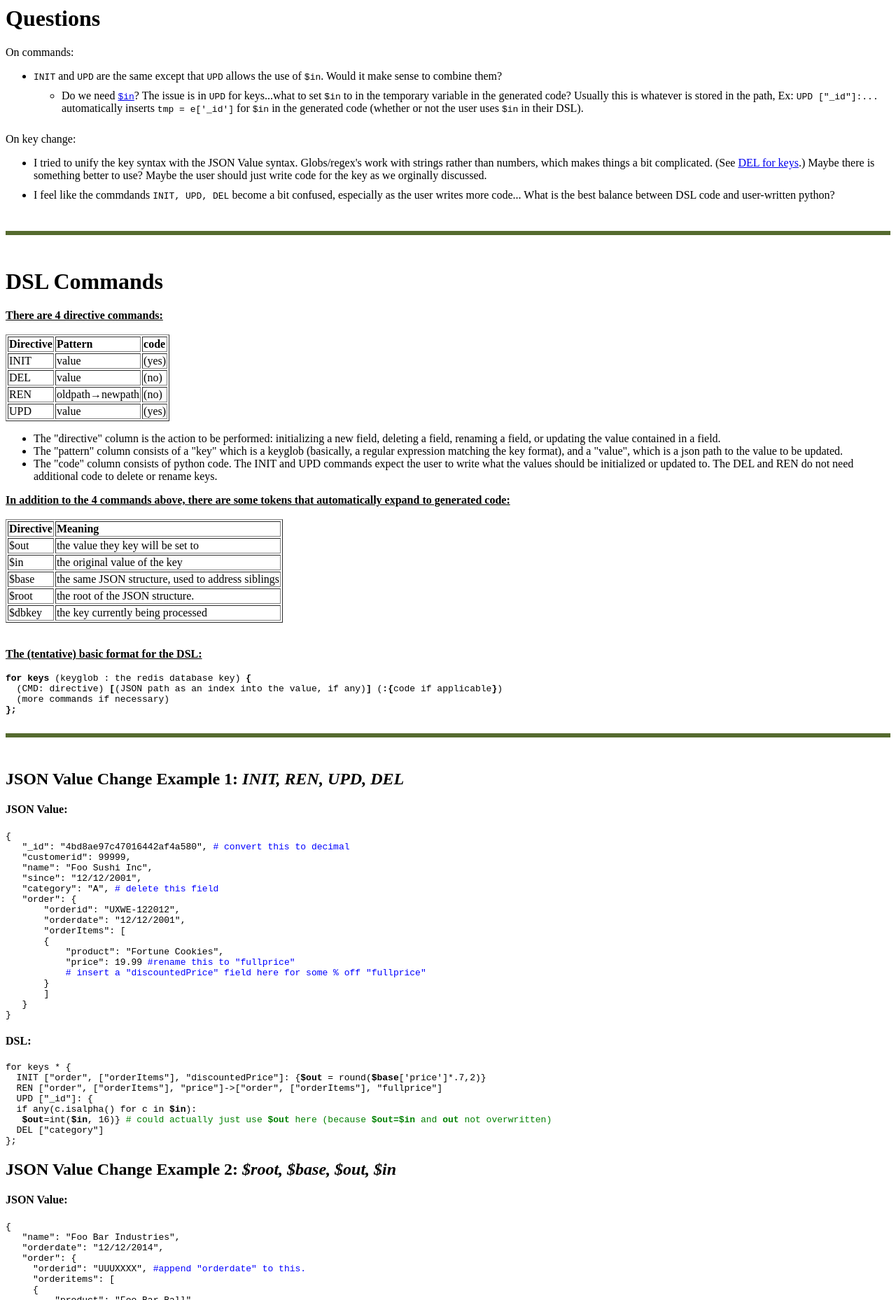
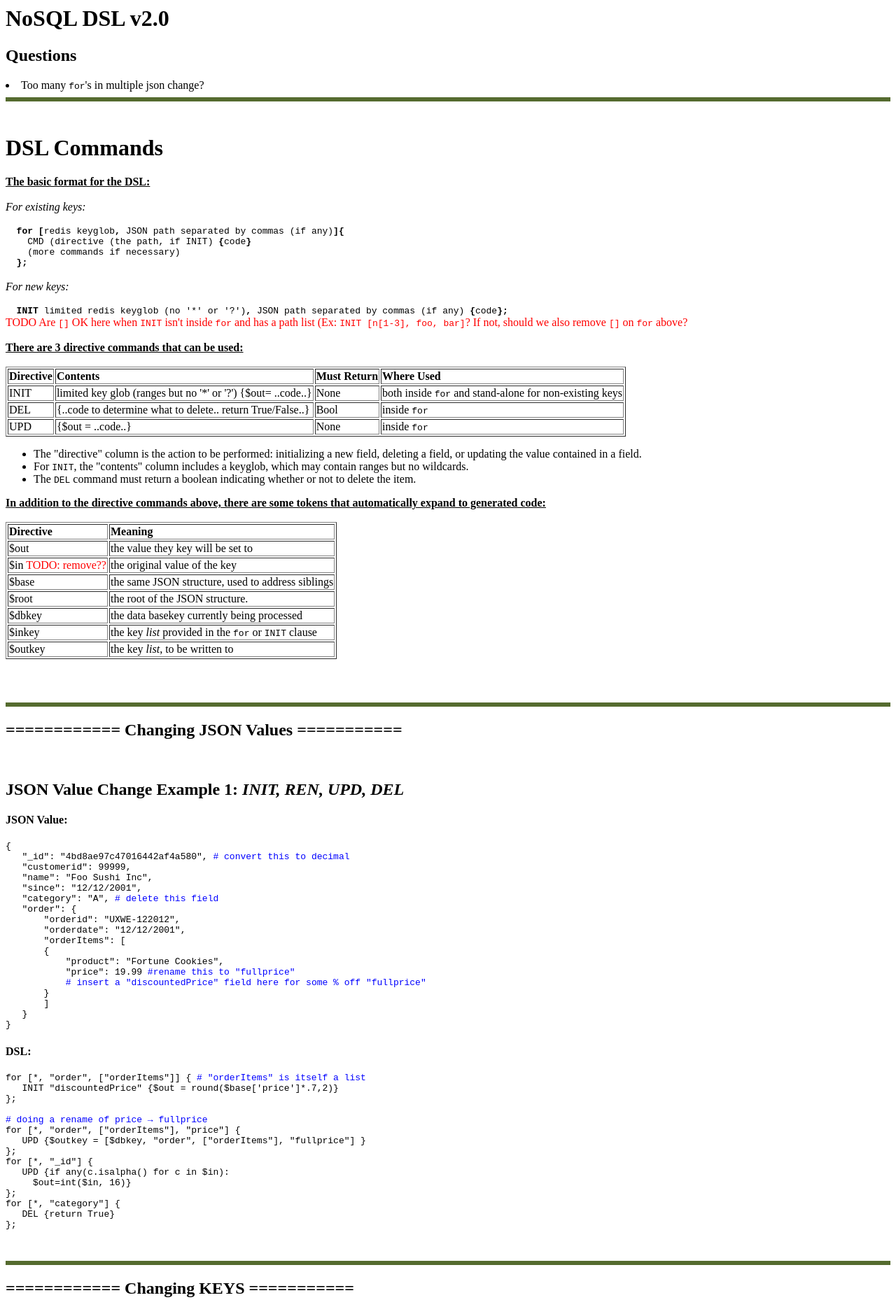
Before and after one commit to ksaur/schema_update, a plain HTML site: page doc/dsl.html in a window 1280 px wide. Shown: the top 1858 px of the page at 70% size. Drawn offline with Linux system fonts and the light colour scheme.

Commit message:
version 2 of dsl

```diff
--- a/doc/dsl.html
+++ b/doc/dsl.html
@@ -1,67 +1,67 @@
 <html>
 <title> NoSQL Implicit Schema Update</title>
-<h1>Questions</h1>
+<h1>NoSQL DSL v2.0</h1>
+<h2>Questions</h2>
 
-On commands:
-<ul>
-<li style="padding-bottom:10px"><code>INIT</code> and <code>UPD</code> are the same except that <code>UPD</code> allows the use of <code>$in</code>.  Would it make sense to combine them?</font>
-<ul>
-<li style="padding-top:10px"> Do we need <a href="#in"><code>$in</code></a>?  The issue is in <code>UPD</code> for keys...what to set <code>$in</code> to in the temporary variable in the generated code?  Usually this is whatever is stored in the path, Ex: <code>UPD ["_id"]:...</code> automatically inserts <code>tmp = e['_id']</code> for <code>$in</code> in the generated code (whether or not the user uses <code>$in</code> in their DSL).
-</ul>
-</ul>
-On key change:
-<ul>
-<li style="padding-bottom:10px"> I tried to unify the key syntax with the JSON Value syntax.  Globs/regex's work with strings rather than numbers, which makes things a bit complicated. (See <a href="#globs">DEL for keys</a></a>.) Maybe there is something better to use?  Maybe the user should just write code for the key as we orginally discussed.
-<li>  I feel like the commdands <code> INIT, UPD, DEL</code> become a bit confused, especially as the user writes more code...  What is the best balance between DSL code and user-written python?
-</ul>
-
+<li> Too many <code>for</code>'s in multiple json change?
 
 <br>
 <HR COLOR="DarkOliveGreen" SIZE=6>
 <br>
 <h1> DSL Commands</h1>
-<b><u>There are 4 directive commands:</u></b>
+<b><u>The basic format for the DSL:</u></b><br><br>
+<i>For existing keys:</i><br><br>
+<code>
+&nbsp;&nbsp;<b>for [</b>redis keyglob<b>, </b>JSON path separated by commas (if any)<b>]{</b><br>
+&nbsp;&nbsp;&nbsp;&nbsp;CMD (directive (the path, if INIT)<b> {</b>code<b>}</b><br>
+&nbsp;&nbsp;&nbsp;&nbsp;(more commands if necessary)<br>
+&nbsp;&nbsp;<b>};</b><br>
+</code>
+<br>
+<i>For new keys:</i><br><br>
+<code>
+&nbsp;&nbsp;<b>INIT </b>limited redis keyglob (no '*' or '?')<b>, </b>JSON path separated by commas (if any)<b> {</b>code<b>};</b><br>
+</code>
+<font color=red>TODO Are <code>[]</code> OK here when <code>INIT</code> isn't inside <code>for</code> and has a path list (Ex: <code>INIT [n[1-3], foo, bar]</code>?   If not, should we also remove <code>[]</code> on <code>for</code> above?</font>
+<br>
+<br>
+<b><u>There are 3 directive commands that can be used:</u></b>
 <br>
 <br>
 <table border=1>
-<tr><td><b>Directive </td></b><td><b>	Pattern </td></b><td><b>	code</td></b></tr>
-<tr><td>INIT</td><td> 	value 	</td><td>(yes)</td></tr>
-<tr><td>DEL </td><td>	value 	</td><td>(no)</td></tr>
-<tr><td>REN </td><td>	oldpath&rarr;newpath </td><td>	(no)</td></tr>
-<tr><td>UPD </td><td>	value 	</td><td>(yes)</td></tr>
+<tr><td><b>Directive </td></b><td><b>	Contents </td></b><td><b>	Must Return </td></b><td><b>Where Used</b></td></tr>
+<tr><td>INIT</td><td> 	limited key glob (ranges but no '*' or '?') {$out= ..code..} 	</td><td>None</td><td>both inside <code>for</code> and stand-alone for non-existing keys </td></tr>
+<tr><td>DEL </td><td>	 {..code to determine what to delete.. return True/False..}	</td><td>Bool</td><td>inside <code>for</code></td></tr>
+<tr><td>UPD </td><td>	 {$out = ..code..}	</td><td>None</td><td>inside <code>for</code></td></tr>
 </table>
 
 <ul>
-   <li> The "directive" column is the action to be performed: initializing a new field, deleting a field, renaming a field, or updating the value contained in a field.
-   <li> The "pattern" column consists of a "key" which is a keyglob (basically, a regular expression matching the key format), and a "value", which is a json path to the value to be updated.
-   <li>The "code" column consists of python code. The INIT and UPD commands expect the user to write what the values should be initialized or updated to. The DEL and REN do not need additional code to delete or rename keys.
+   <li> The "directive" column is the action to be performed: initializing a new field, deleting a field, or updating the value contained in a field.
+   <li> For <code>INIT</code>, the "contents" column includes a keyglob, which may contain ranges but no wildcards.
+   <li> The <code>DEL</code> command must return a boolean indicating whether or not to delete the item.
 </ul>
-<b><u>In addition to the 4 commands above, there are some tokens that automatically expand to generated code:</u></b>
+<b><u>In addition to the directive commands above, there are some tokens that automatically expand to generated code:</u></b>
 
 <br>
 <br>
 <table border=1>
 <tr><b><td><b>Directive </td></b><td><b>	Meaning</td></b></b></tr>
 <tr><td>$out </td><td>	the value they key will be set to</td></tr>
-<tr><td>$in  </td><td>  the original value of the key</td></tr>
+<tr><td>$in <font color=red>TODO: remove??</font> </td><td>  the original value of the key</td></tr>
 <tr><td>$base</td><td> 	the same JSON structure, used to address siblings</td></tr>
 <tr><td>$root</td><td> 	the root of the JSON structure.</td></tr>
-<tr><td>$dbkey</td><td> the key currently being processed</td></tr>
+<tr><td>$dbkey</td><td> the data basekey currently being processed</td></tr>
+<tr><td>$inkey</td><td> the key <i>list</i> provided in the <code>for</code> or <code>INIT</code> clause</td></tr>
+<tr><td>$outkey</td><td> the key <i>list</i>, to be written to</td></tr>
 </table>
 
 <br>
 <br>
-<b><u>The (tentative) basic format for the DSL:</u></b><br><br>
-<code>
-<b>for keys</b> (keyglob : the redis database key) <b>{</b><br>
-&nbsp;&nbsp;(CMD: directive) <b>[</b>(JSON path as an index into the value, if any)<b>]</b> (<b>:{</b>code if applicable<b>}</b>)<br>
-&nbsp;&nbsp;(more commands if necessary)<br>
-<b>};</b><br>
-</code>
 
 
 <br>
 <HR COLOR="DarkOliveGreen" SIZE=6>
+<h2>============ Changing JSON Values ===========</h2>
 <br>
 <h2> JSON Value Change Example 1: <i>INIT, REN, UPD, DEL</i></h2>
 
@@ -89,6 +89,25 @@ On key change:
 </code>
 <h4>DSL:</h4>
 <code>
+for  [*, "order", ["orderItems"]] { <font color=blue># "orderItems" is itself a list</font><br>
+ &nbsp;&nbsp; INIT "discountedPrice" {$out = round($base['price']*.7,2)}<br>
+};<br>
+<br>
+<font color=blue># doing a rename of price &rarr; fullprice</font><br>
+for  [*, "order", ["orderItems"], "price"] {<br>
+ &nbsp;&nbsp; UPD {$outkey = [$dbkey, "order", ["orderItems"], "fullprice"] }  <br>
+};<br>
+for  [*, "_id"] {<br>
+ &nbsp;&nbsp; UPD {if any(c.isalpha() for c in $in):<br>
+ &nbsp;&nbsp;&nbsp;&nbsp;           $out=int($in, 16)}<br>
+};<br>
+for  [*, "category"] {<br>
+ &nbsp;&nbsp; DEL {return True}<br>
+};<br>
+</code>
+
+
+<!--<code>
 for keys * {<br>
 &nbsp;&nbsp;INIT ["order", ["orderItems"], "discountedPrice"]: {<b>$out</b> = round(<b>$base</b>['price']*.7,2)}<br>
 &nbsp;&nbsp;REN ["order", ["orderItems"], "price"]->["order", ["orderItems"], "fullprice"]<br>
@@ -149,7 +168,7 @@ for keys * {<br>
 <h4>DSL:</h4>
 <code>
 for keys * {
-&nbsp;&nbsp;INIT ["reverseid"]: {<br>
+&nbsp;&nbsp;INIT "reverseid": {<br>
 &nbsp;&nbsp;edge = <b>$dbkey</b>.split("@")  <br>
 &nbsp;&nbsp;&nbsp;&nbsp;in_node = str(edge[0]).replace("edgeattr_", "")<br>
 &nbsp;&nbsp;&nbsp;&nbsp;out_node = str(edge[1])  <br>
@@ -158,9 +177,13 @@ for keys * {
 };
 </code>
 
+-->
 <br>
 <br>
 <HR COLOR="DarkOliveGreen" SIZE=6>
+
+<h2>============ Changing KEYS ===========</h2>
+
 <br>
 
 <h2> Key Change Example 1: <i>INIT</i></h2>
@@ -175,13 +198,8 @@ Say we want to initialize (add new entries to redis for) a set of edges from nod
 <br>
 <br>
 <code>
-for keys edgeattr_n4@n[1-3,5] {  <br>
-&nbsp;&nbsp;INIT []: {$out = {"outport": None, "inport": None}}
- <font color=green>#Does the "[]" make sense for "the entire value should be this"?</font> <br>
-};<br>
-for keys edgeattr_n5@n[1-3] { <br>
-&nbsp;&nbsp;INIT []: {$out = {"outport": None, "inport": None}}<br>
-};<br>
+INIT edgeattr_n4@n[1-3,5] {$out = {"outport": None, "inport": None}};<br>
+INIT edgeattr_n5@n[1-3]  {$out = {"outport": None, "inport": None}};<br>
 </code>
 
 <br>
@@ -192,18 +210,16 @@ for keys edgeattr_n5@n[1-3] { <br>
 Say we want to delete all edges that are from or to nodes with names greater than <code>n4</code>.
 <br>
 <br>
-<font color=green><a name="globs"></a> <b>Question:</b> Would it be easier if we allow the user to write code to do this rather than a regex?
-</font>
-<br>
-<br>
-<font color="red">TODO, this is kinda broken...</font><br>
-<code>
-for keys edgeattr_n*@n* {<font color=green> # It would be ideal if this phrase was code (so we could say something like "for "node*" &gt;4", but how to keep the format?</font><br>
-&nbsp;&nbsp;nodes = <b>$dbkey</b>.split("_")[1].split("@")<br>
-&nbsp;&nbsp;if (nodes[0]>"n4" or nodes[1]>"n4")<br>
-&nbsp;&nbsp;&nbsp;&nbsp;DEL *   <font color=green> # This should be something else....because this is a top-level command...</font><br>
-};<br>
-</code>
+<pre>
+for [edgeattr_n*@n*] {
+  DEL {nodes = $dbkey.split("_")[1].split("@")
+  if (nodes[0]>"n4" or nodes[1]>"n4")
+    return True
+  else
+    return False
+  }
+};
+</pre>
 <br>
 <h2> Key Change Example 3: <i>UPD</i></h2>
 <b>Key Format:</b><br>
@@ -212,21 +228,12 @@ for keys edgeattr_n*@n* {<font color=green> # It would be ideal if this phrase w
 Say we want to add a namespace "graph1" onto the keyname, such as "<code>edgeattr_n4@n5</code>" &rarr; "<code>edgeattr_n4@n5_graph1</code>"
 <br>
 <br>
-<font color=green>Ideally, this would almost be like <code>REN</code>...and then the "key" preamble could handle everything, but that takes code...</font>
-<br>
-<br>
-<font color=green>Another benefit of <code>REN</code> rather than <code>UPD</code>...seems to fit in better with the Redis "rename" command...</font>
-<br>
-<font color=red>(TODO, also need to figure out how to treat the generated placeholder code for <code>$in</code> here, since we have "[]" for the key. I guess we could drop <code>$in</code> for "[]".)</font>
-<br>
-<br>
-<code>
-for keys edgeattr* {<br>
-&nbsp;&nbsp;UPD[]: {$dbkey = $dbkey+"_graph"}<br>
-};<br>
-</code>
+<pre>
+for [edgeattr*] {
+  UPD {$outkey = $outkey+"_graph"}
+};
+</pre>
 
 <br>
 <br>
-<br>
 </html>
```
